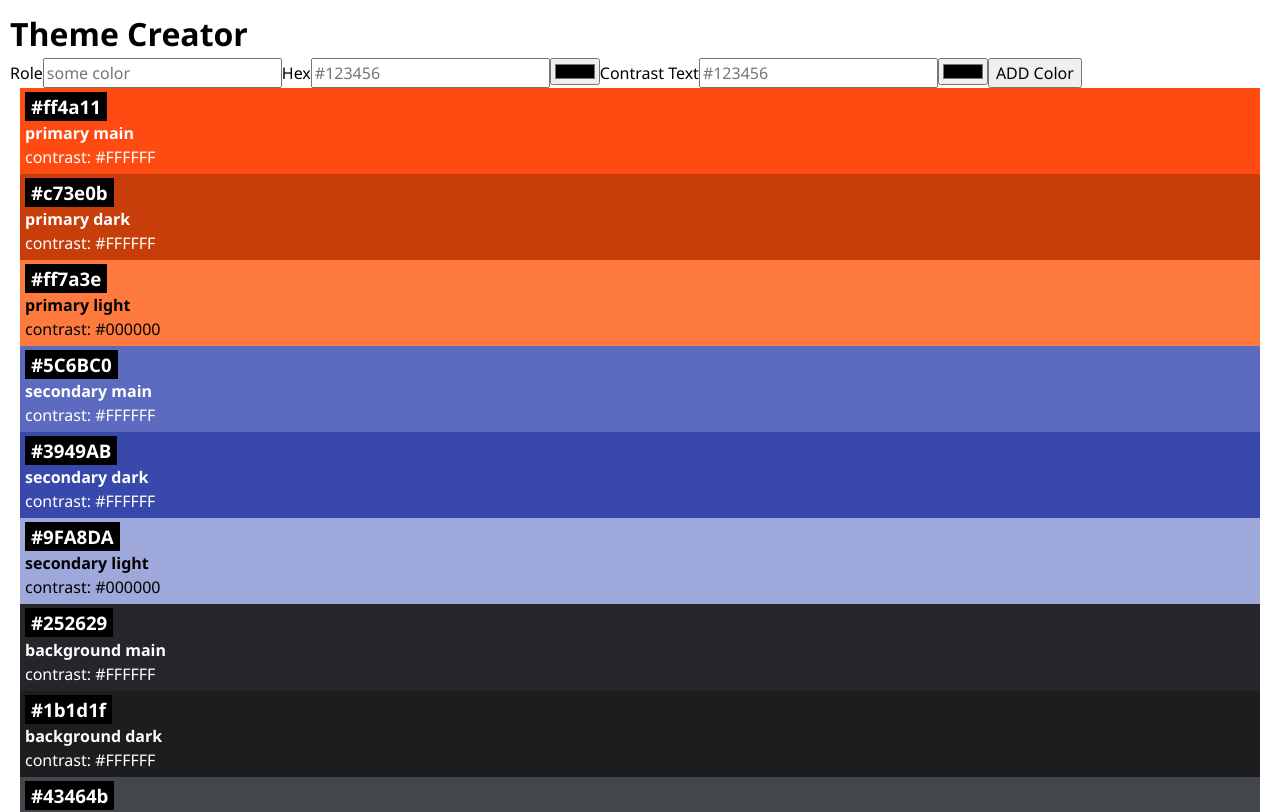
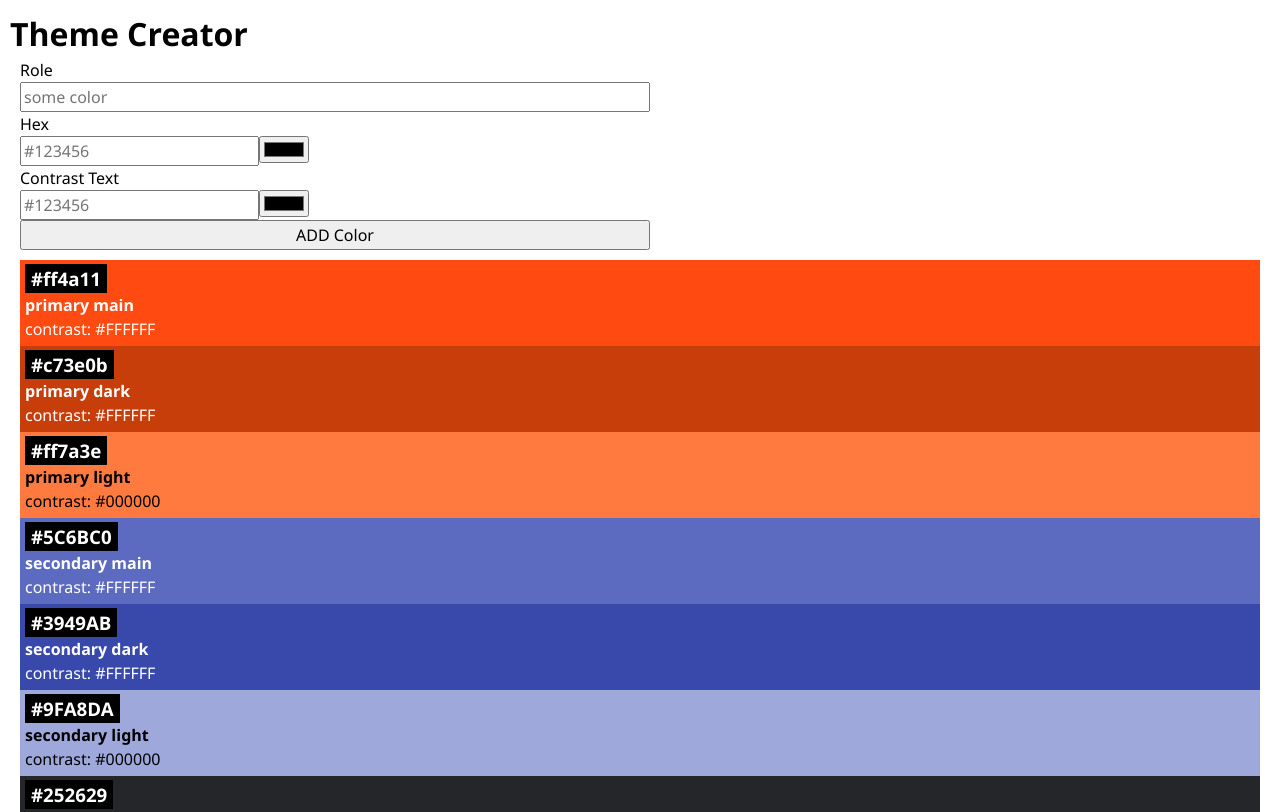
Before and after one commit to HankBoon/Recap-Project-4, a React (Vite) app: page / in a window 1280 px wide. Shown: the top 812 px of the page. Built offline with nearby package versions, Linux system fonts and the light colour scheme.

Commit message:
add basic css

```diff
--- /dev/null
+++ b/src/Components/ColorForm.css
@@ -0,0 +1,7 @@
+.color-form {
+  width: 50%;
+  display: flex;
+  flex-direction: column;
+  margin: 0px 10px;
+  padding-bottom: 10px;
+}
--- a/src/Components/ColorForm.jsx
+++ b/src/Components/ColorForm.jsx
@@ -1,9 +1,14 @@
+import "./ColorForm.css";
+import "../index.css";
+
 export default function ColorForm() {
   return (
-    <form>
+    <form className="color-form">
       <label htmlFor="role">Role</label>
       <input type="text" id="role" name="role" placeholder="some color" />
       <label htmlFor="hex_text_input">Hex</label>
+      <div className="hex-container">
+        {" "}
         <input
           type="text"
           id="hex_text_input"
@@ -11,7 +16,9 @@ export default function ColorForm() {
           placeholder="#123456"
         />
         <input type="color" id="hex_color_picker" />
+      </div>
       <label htmlFor="contrast_text">Contrast Text</label>
+      <div className="contrast-container">
         <input
           type="text"
           id="contrast_text"
@@ -19,6 +26,7 @@ export default function ColorForm() {
           placeholder="#123456"
         />
         <input type="color" id="contrast_color_picker" />
+      </div>
 
       <button type="submit">ADD Color</button>
     </form>
```
Lines whose indentation alone changed are shown as unchanged.
